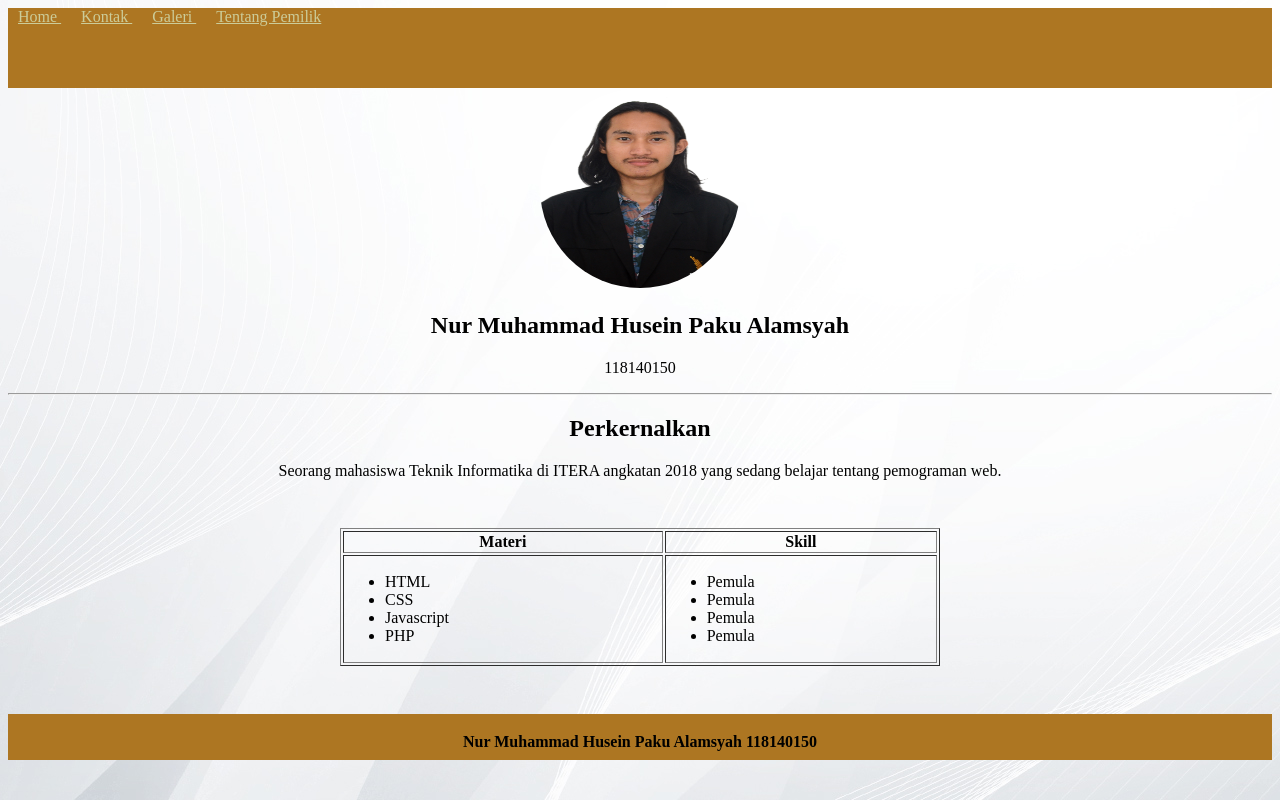
After one commit to nurmhusein/118140150_A2, a PHP site: page / in a window 1280 px wide. The commit adds this page. Run offline with PHP 8.4, Linux system fonts and the light colour scheme.

Commit message:
Add files via upload

```diff
--- /dev/null
+++ b/index.html
@@ -0,0 +1,68 @@
+<!DOCTYPE html>
+<html lang="en">
+
+<head>
+    <meta charset="UTF-8">
+    <meta name="viewport" content="width=device-width, initial-scale=1.0">
+    <title>Website Nur M. Husein Paku Alamsyah</title>
+    <link rel="stylesheet" href="style.css">
+</head>
+
+<body>
+    <header>
+        <nav>
+            <a href="index.html">Home  </a>
+            <a href="contact.html">Kontak </a>
+            <a href="galery.html">Galeri </a>
+            <a href="about.html">Tentang Pemilik</a>
+        </nav>
+    </header>
+
+        <section>
+            <img src="image/me.jpg"/>
+            <h1>Nur Muhammad Husein Paku Alamsyah</h1>
+            <p>118140150</p>
+        </section>
+
+        <hr />
+
+        <article>
+            <h2>Perkernalkan</h2>
+            <p>
+                Seorang mahasiswa Teknik Informatika di ITERA angkatan 2018 yang sedang belajar tentang pemograman web.
+            </p>
+        </article>
+
+        <div class="tabel">
+            <table border="1" width="100%">
+                    <tr>
+                        <th>Materi</th>
+                        <th>Skill</th>
+                    </tr>
+                    <tr>
+                        <td>
+                            <ul>
+                                <li>HTML</li>
+                                <li>CSS</li>
+                                <li>Javascript</li>
+                                <li>PHP</li>
+
+                            </ul>
+                        </td>
+                        <td>
+                            <ul>
+                                <li>Pemula</li>
+                                <li>Pemula</li>
+                                <li>Pemula</li>
+                                <li>Pemula</li>
+                            </ul>
+                        </td>
+                    </tr>
+            </table>
+        </div>
+
+    <footer>
+        <p><b>Nur Muhammad Husein Paku Alamsyah 118140150</b></p>
+    </footer>
+</body>
+</html>
--- a/style.css
+++ b/style.css
@@ -1,59 +1,56 @@
-body
-{
-    background-color: white;
+body {
+  background-image: url(image/bg.jpg);
 }
 
-.container
-{
-    max-width: 784px;
-    margin: 20px auto;
-    background-color: white;
-    padding: 15px;
-    overflow: hidden;
+body header {
+  height: 80px;
+  background-color: #AD7622;
 }
 
-header
-{
-
-	height: 200px;
-    background-image: url(coke.jpg);
-    background-size: cover;
-    background-position: 0px;
-
+body nav {
+  a: hover;
+  a-color: #22AD76;
 }
 
-.kotak
-{
-    border: 1px solid cornflowerblue;
-
+body nav a {
+  padding: 10px;
+  color: #CCCC99;
 }
 
-.nav
-{
-    width: 200px;
-    margin-right: 10px;
-    float: left;
+body section, body article, body footer {
+  text-align: center;
 }
 
-   .nav a:hover {
-   	color: red;
+body section img {
+  width: 200px;
+  height: 200px;
+  border-radius: 50%;
 }
 
-   h1:hover {
-   	color: cornflowerblue;
+body .tabel {
+  max-width: 600px;
+  margin: 3em auto;
 }
 
-.article
-{
-    width: 584px;
-    margin-right: 10px;
-    float: left;
+body footer {
+  padding: 3px;
+  height: 40px;
+  background-color: #AD7622;
 }
 
-footer {
-	width : 784px;
-	height: 100%;
-	background-color: cornflowerblue;
+body .gambar {
+  padding: 10px;
+}
 
-	text-align: center;
+body .gambar img {
+  width: 200px;
+  height: 200px;
+  border: 4px solid #2F4F4F;
+  padding: 10px;
 }
+
+body .gambar img:hover {
+  -webkit-box-shadow: 0 0 9px 4px white;
+          box-shadow: 0 0 9px 4px white;
+}
+/*# sourceMappingURL=style.css.map */
--- /dev/null
+++ b/style.scss
@@ -0,0 +1,58 @@
+
+body{
+
+    background-image: url(image/bg.jpg);
+    header {
+        height: 80px;
+        background-color: #AD7622;
+
+    }
+
+
+    nav{
+        a{
+
+            padding: 10px;
+           color: #CCCC99;
+        }
+        a: hover {
+            color: #22AD76;
+        }
+    }
+
+    section, article, footer{
+        text-align: center;
+    }
+    section {
+      img{
+          width: 200px;
+          height: 200px;
+          border-radius: 50%;
+      }
+    }
+
+    .tabel{
+        max-width: 600px;
+        margin: 3em auto;
+    }
+    footer{
+        padding: 3px;
+        height: 40px;
+        background-color: #AD7622 ;
+    }
+
+    .gambar{
+        padding: 10px;
+            img {
+                width: 200px;
+                height: 200px;
+                border: 4px solid #2F4F4F;
+                padding: 10px;
+              }
+
+              img:hover {
+                  box-shadow: 0 0 9px 4px white;
+              }
+
+    }
+}
```
Also changed, not shown: about.html (added, +38 -0 lines), contact.html (added, +42 -0 lines), galery.html (added, +55 -0 lines), image/1.jpg (added), image/2.jpg (added), image/3.jpg (added), image/5.jpg (added), image/6.jpg (added), image/bg.jpg (added), image/me.JPG (added), 2 other files. Lines whose indentation alone changed are shown as unchanged.
